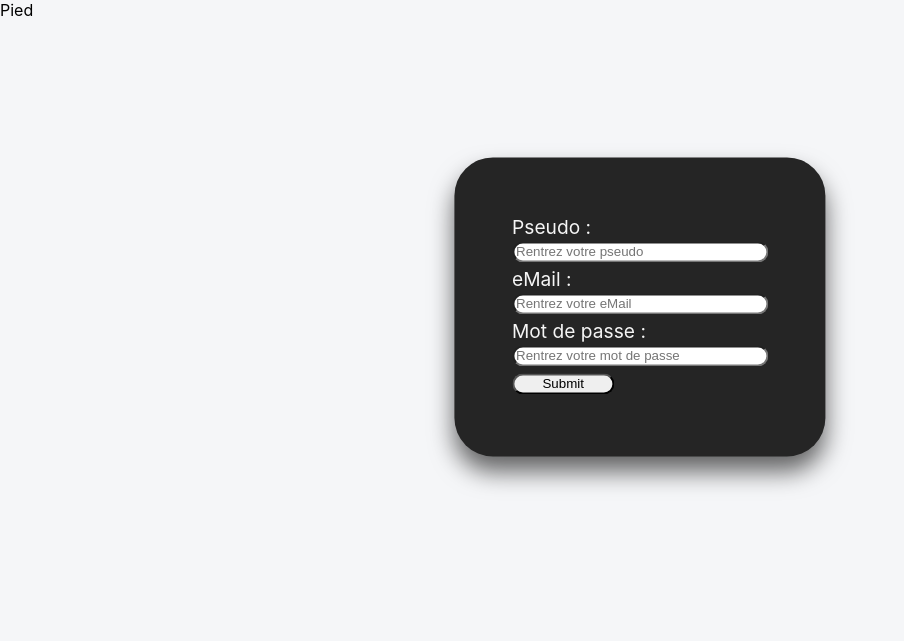
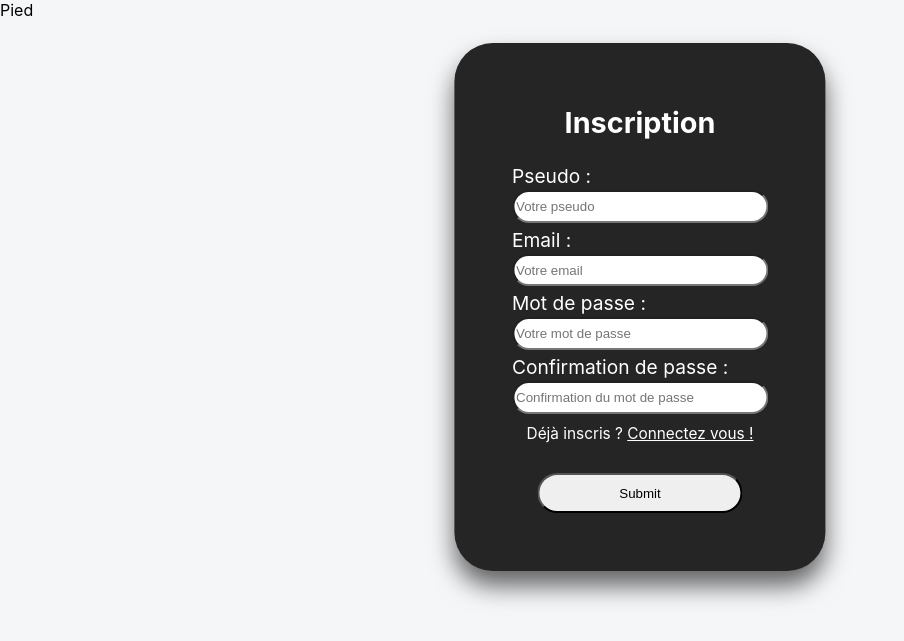
Before and after one commit to 18Nilsou/Site_SAE_V2, a PHP site: page /signup in a window 1280 px wide. Shown: the part 93-734 px from the top of the page, without its empty margins (0-904 px from the left). Run offline with PHP 8.4, Linux system fonts and the light colour scheme; some libraries are stand-ins or nearby versions.

Commit message:
Changements design formulaires et ajout liens rapides

```diff
--- a/Views/signup/form.php
+++ b/Views/signup/form.php
@@ -1,9 +1,13 @@
 <form class="signForm" method="post" action="signup/register">
+    <h2 class="form-title">Inscription</h2>
     <label for="id">Pseudo :</label>
-    <input type="text" placeholder="Rentrez votre pseudo" name="id" class="input" required>
-    <label for="id">eMail :</label>
-    <input type="text" placeholder="Rentrez votre eMail" name="email" class="input" required>
+    <input class="id-form-input" type="text" placeholder="Votre pseudo" name="id" required>
+    <label for="id">Email :</label>
+    <input class="id-form-input" type="text" placeholder="Votre email" name="email" title="Entrez un email valide" required>
     <label for="password">Mot de passe :</label>
-    <input type="password" placeholder="Rentrez votre mot de passe" class="input" name="password" title="Au moins 12 caractères, un chiffre, une lettre majuscule, une minuscule et un caractère spécial" required >
-    <input id="submit" type="submit">
+    <input class="id-form-input" type="password" placeholder="Votre mot de passe" name="password" title="Au moins 12 caractères, un chiffre, une lettre majuscule, une minuscule et un caractère spécial" required >
+    <label for="password">Confirmation de passe :</label>
+    <input class="id-form-input" type="password" placeholder="Confirmation du mot de passe" title="Confirmation du mot de passe" required >
+    <p class="redirections-sign">Déjà inscris ? <a href="/signin">Connectez vous !</a></p>
+    <input class="submit" type="submit">
 </form>
--- a/static/styles/form.css
+++ b/static/styles/form.css
@@ -1,6 +1,10 @@
+.form-title{
+    text-align: center;
+}
+
 .signForm{
     font-size: 120%;
-    color: whitesmoke;
+    color: #ffffff;
     top: 50%;
     left: 50%;
     transform: translate(-50%,-50%);
@@ -10,21 +14,37 @@
     width: 20%;
     background-color: #252525;
     border-radius: 2em;
-    padding: 4.5%;
+    padding: 3% 4.5% 4.5%;
     box-shadow: 0 15px 25px rgba(0,0,0,.6);
+    justify-content: center;
 }
 
-input{
+.id-form-input{
     margin-bottom: 5px;
     margin-top: 2px;
     border-radius: 3em;
+    height: 2em;
 }
 
-#submit{
-    width: 40%;
-    height: 3000%;
+.submit {
+    display: block;
+    margin: 10% auto 0;
+    width: 80%;
+    height: 3em;
+    border-radius: 4em;
 }
 
-#submit:hover{
+.submit:hover{
     background-color: #54E86B;
 }
+
+.redirections-sign a{
+    color: white;
+}
+
+.redirections-sign {
+    margin-bottom: 5px;
+    margin-top: 5px;
+    font-size: 80%;
+    text-align: center;
+}
```
Also changed, not shown: Views/signin/form.php (+6 -3 lines).
